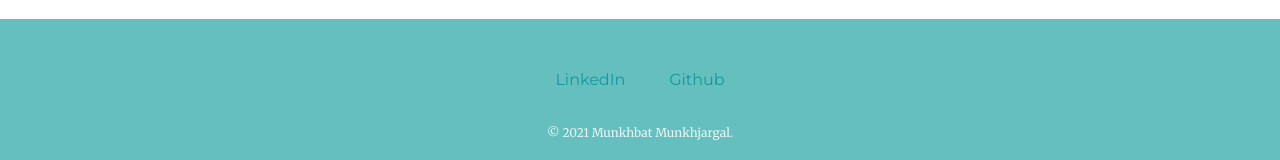
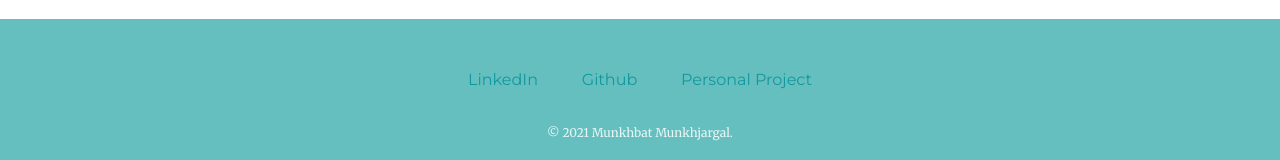
Before and after one commit to munkhbat57/mySite, a plain HTML site: page index.html in a window 1280 px wide. Shown: the part 2696-2856 px from the top of the page. Drawn offline with Linux system fonts and the light colour scheme.

Commit message:
added tindog footer

```diff
--- a/index.html
+++ b/index.html
@@ -54,7 +54,8 @@
 
       <div class="bottom-container">
         <a class="footer-link" href="https://www.linkedin.com/in/munkhbatmunkhjargal/">LinkedIn</a>
-        <a class="footer-link" href="https://github.com/munkhbat57/leetcode">Github</a>
+        <a class="footer-link" href="https://github.com/munkhbat57/leetcode/tree/main/easy">Github</a>
+        <a class="footer-link" href="https://munkhbat57.github.io/tindog/">Personal Project</a>
         <p class="copyright">© 2021 Munkhbat Munkhjargal.</p>
       </div>
 
```
